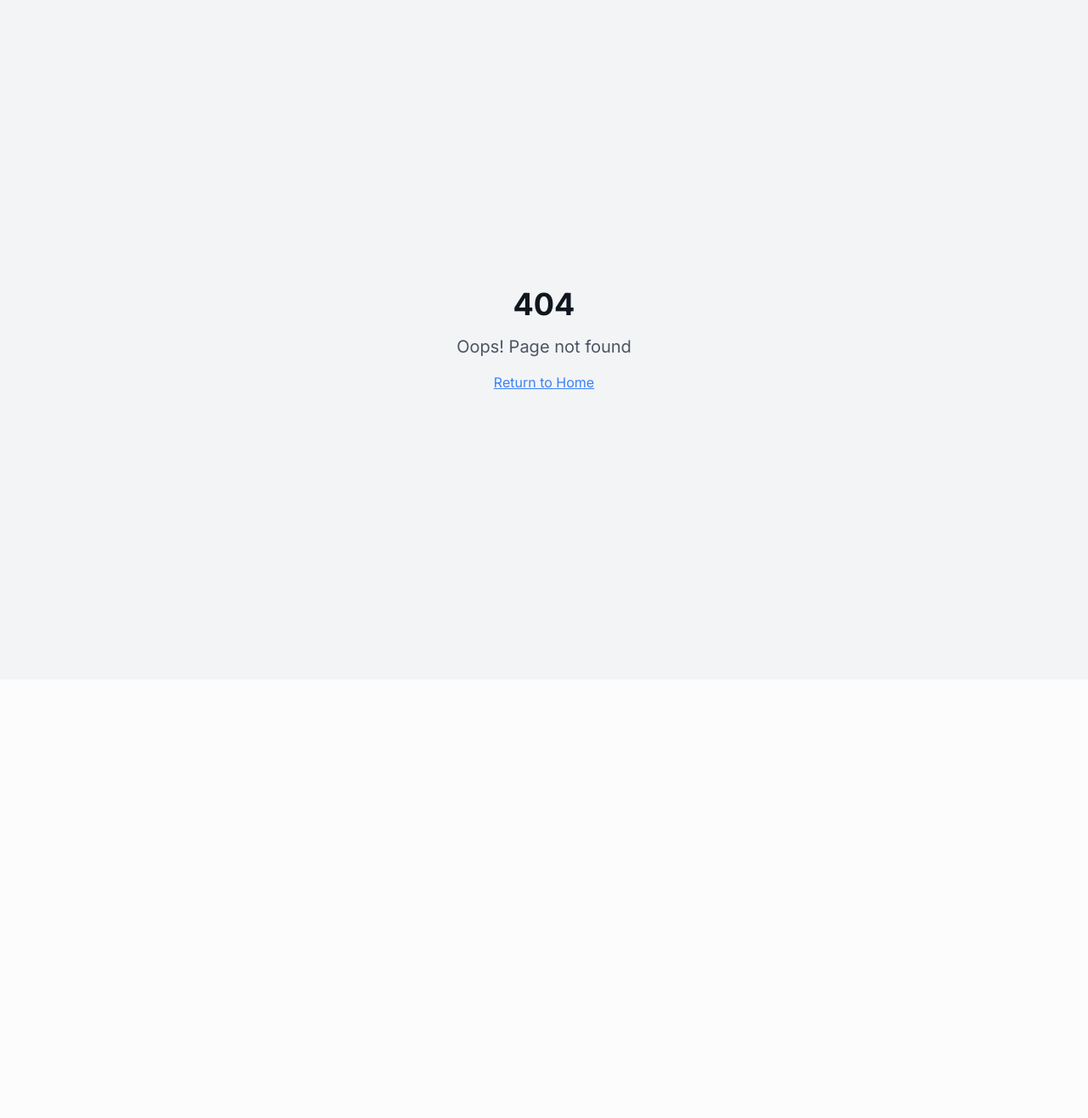
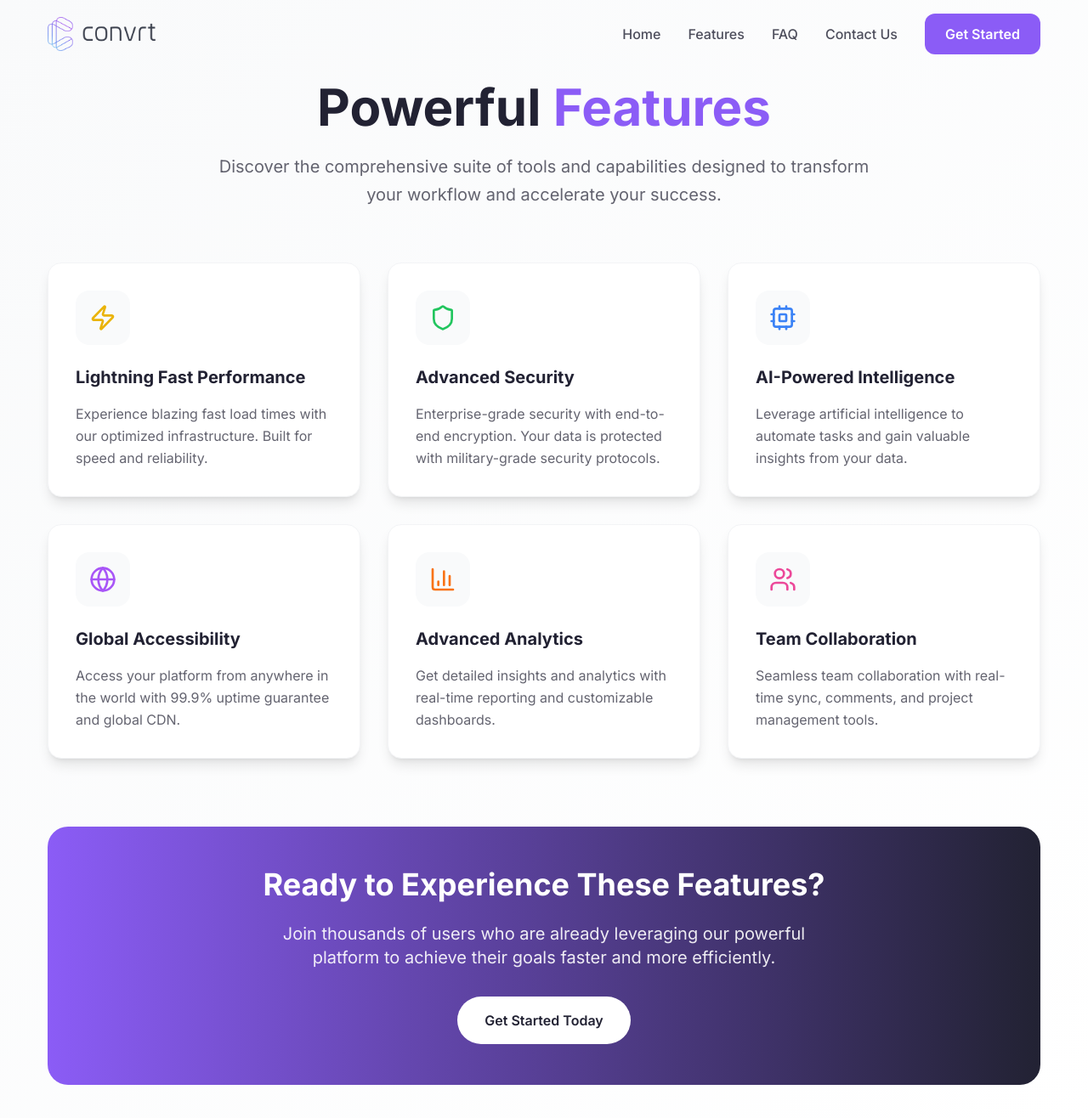
Before and after one commit to mahaengine/glow-convert-sell-919, a React (Vite) app: page /features in a window 1280 px wide. Before the commit this address had no page. Shown: the top 1316 px of the page at 85% size. Before the commit the page ends 800 px from the top, so only its background shows below. Built offline with nearby package versions, Linux system fonts and the light colour scheme.

Commit message:
Add feature listing page

```diff
--- a/src/App.tsx
+++ b/src/App.tsx
@@ -4,6 +4,7 @@ import { TooltipProvider } from "@/components/ui/tooltip";
 import { QueryClient, QueryClientProvider } from "@tanstack/react-query";
 import { BrowserRouter, Routes, Route } from "react-router-dom";
 import Index from "./pages/Index";
+import Features from "./pages/Features";
 import NotFound from "./pages/NotFound";
 
 const queryClient = new QueryClient();
@@ -16,6 +17,7 @@ const App = () => (
       <BrowserRouter>
         <Routes>
           <Route path="/" element={<Index />} />
+          <Route path="/features" element={<Features />} />
           {/* ADD ALL CUSTOM ROUTES ABOVE THE CATCH-ALL "*" ROUTE */}
           <Route path="*" element={<NotFound />} />
         </Routes>
--- a/src/components/Navbar.tsx
+++ b/src/components/Navbar.tsx
@@ -38,10 +38,10 @@ const Navbar = () => {
 
         {/* Desktop Menu */}
         <div className="hidden md:flex items-center space-x-8">
-          <a href="#home" className="text-convrt-dark-blue/80 hover:text-convrt-dark-blue font-medium transition-colors">
+          <a href="/" className="text-convrt-dark-blue/80 hover:text-convrt-dark-blue font-medium transition-colors">
             Home
           </a>
-          <a href="#features" className="text-convrt-dark-blue/80 hover:text-convrt-dark-blue font-medium transition-colors">
+          <a href="/features" className="text-convrt-dark-blue/80 hover:text-convrt-dark-blue font-medium transition-colors">
             Features
           </a>
           <a href="#faq" className="text-convrt-dark-blue/80 hover:text-convrt-dark-blue font-medium transition-colors">
@@ -69,14 +69,14 @@ const Navbar = () => {
         <div className="md:hidden absolute top-full left-0 right-0 bg-white shadow-lg py-4 px-6">
           <div className="flex flex-col space-y-4">
             <a
-              href="#home"
+              href="/"
               className="text-convrt-dark-blue/80 hover:text-convrt-dark-blue font-medium transition-colors"
               onClick={() => setIsMobileMenuOpen(false)}
             >
               Home
             </a>
             <a
-              href="#features"
+              href="/features"
               className="text-convrt-dark-blue/80 hover:text-convrt-dark-blue font-medium transition-colors"
               onClick={() => setIsMobileMenuOpen(false)}
             >
--- /dev/null
+++ b/src/pages/Features.tsx
@@ -0,0 +1,162 @@
+import React from 'react';
+import { motion } from 'framer-motion';
+import {
+  Zap,
+  Shield,
+  Cpu,
+  Globe,
+  BarChart3,
+  Users
+} from 'lucide-react';
+import Navbar from '@/components/Navbar';
+
+const Features = () => {
+  const features = [
+    {
+      icon: Zap,
+      title: "Lightning Fast Performance",
+      description: "Experience blazing fast load times with our optimized infrastructure. Built for speed and reliability.",
+      color: "text-yellow-500"
+    },
+    {
+      icon: Shield,
+      title: "Advanced Security",
+      description: "Enterprise-grade security with end-to-end encryption. Your data is protected with military-grade security protocols.",
+      color: "text-green-500"
+    },
+    {
+      icon: Cpu,
+      title: "AI-Powered Intelligence",
+      description: "Leverage artificial intelligence to automate tasks and gain valuable insights from your data.",
+      color: "text-blue-500"
+    },
+    {
+      icon: Globe,
+      title: "Global Accessibility",
+      description: "Access your platform from anywhere in the world with 99.9% uptime guarantee and global CDN.",
+      color: "text-purple-500"
+    },
+    {
+      icon: BarChart3,
+      title: "Advanced Analytics",
+      description: "Get detailed insights and analytics with real-time reporting and customizable dashboards.",
+      color: "text-orange-500"
+    },
+    {
+      icon: Users,
+      title: "Team Collaboration",
+      description: "Seamless team collaboration with real-time sync, comments, and project management tools.",
+      color: "text-pink-500"
+    }
+  ];
+
+  const containerVariants = {
+    hidden: { opacity: 0 },
+    visible: {
+      opacity: 1,
+      transition: {
+        staggerChildren: 0.1,
+        delayChildren: 0.3
+      }
+    }
+  };
+
+  const itemVariants = {
+    hidden: { y: 40, opacity: 0 },
+    visible: {
+      y: 0,
+      opacity: 1,
+      transition: { duration: 0.6, ease: [0.22, 1, 0.36, 1] }
+    }
+  };
+
+  return (
+    <div className="min-h-screen bg-gradient-to-br from-gray-50 to-white">
+      <Navbar />
+
+      <div className="pt-24 pb-16 px-6">
+        <div className="container mx-auto max-w-7xl">
+          {/* Header Section */}
+          <motion.div
+            initial={{ opacity: 0, y: 20 }}
+            animate={{ opacity: 1, y: 0 }}
+            transition={{ duration: 0.8, ease: [0.22, 1, 0.36, 1] }}
+            className="text-center mb-16"
+          >
+            <h1 className="text-4xl md:text-6xl font-bold text-convrt-dark-blue mb-6">
+              Powerful <span className="text-convrt-purple">Features</span>
+            </h1>
+            <p className="text-xl text-convrt-dark-blue/70 max-w-3xl mx-auto leading-relaxed">
+              Discover the comprehensive suite of tools and capabilities designed to
+              transform your workflow and accelerate your success.
+            </p>
+          </motion.div>
+
+          {/* Features Grid */}
+          <motion.div
+            variants={containerVariants}
+            initial="hidden"
+            animate="visible"
+            className="grid grid-cols-1 md:grid-cols-2 lg:grid-cols-3 gap-8"
+          >
+            {features.map((feature, index) => {
+              const IconComponent = feature.icon;
+              return (
+                <motion.div
+                  key={index}
+                  variants={itemVariants}
+                  whileHover={{
+                    y: -5,
+                    transition: { duration: 0.2 }
+                  }}
+                  className="bg-white rounded-2xl p-8 shadow-lg hover:shadow-xl transition-all duration-300 border border-gray-100"
+                >
+                  <div className={`w-16 h-16 rounded-2xl bg-gray-50 flex items-center justify-center mb-6 ${feature.color}`}>
+                    <IconComponent size={32} />
+                  </div>
+
+                  <h3 className="text-xl font-bold text-convrt-dark-blue mb-4">
+                    {feature.title}
+                  </h3>
+
+                  <p className="text-convrt-dark-blue/70 leading-relaxed">
+                    {feature.description}
+                  </p>
+                </motion.div>
+              );
+            })}
+          </motion.div>
+
+          {/* CTA Section */}
+          <motion.div
+            initial={{ opacity: 0, y: 40 }}
+            whileInView={{ opacity: 1, y: 0 }}
+            transition={{ duration: 0.8, ease: [0.22, 1, 0.36, 1] }}
+            viewport={{ once: true }}
+            className="text-center mt-20"
+          >
+            <div className="bg-gradient-to-r from-convrt-purple to-convrt-dark-blue rounded-3xl p-12 text-white">
+              <h2 className="text-3xl md:text-4xl font-bold mb-6">
+                Ready to Experience These Features?
+              </h2>
+              <p className="text-xl opacity-90 mb-8 max-w-2xl mx-auto">
+                Join thousands of users who are already leveraging our powerful platform
+                to achieve their goals faster and more efficiently.
+              </p>
+              <motion.a
+                href="/"
+                whileHover={{ scale: 1.05 }}
+                whileTap={{ scale: 0.95 }}
+                className="inline-flex items-center px-8 py-4 bg-white text-convrt-dark-blue font-semibold rounded-full hover:bg-gray-100 transition-colors"
+              >
+                Get Started Today
+              </motion.a>
+            </div>
+          </motion.div>
+        </div>
+      </div>
+    </div>
+  );
+};
+
+export default Features;
```
